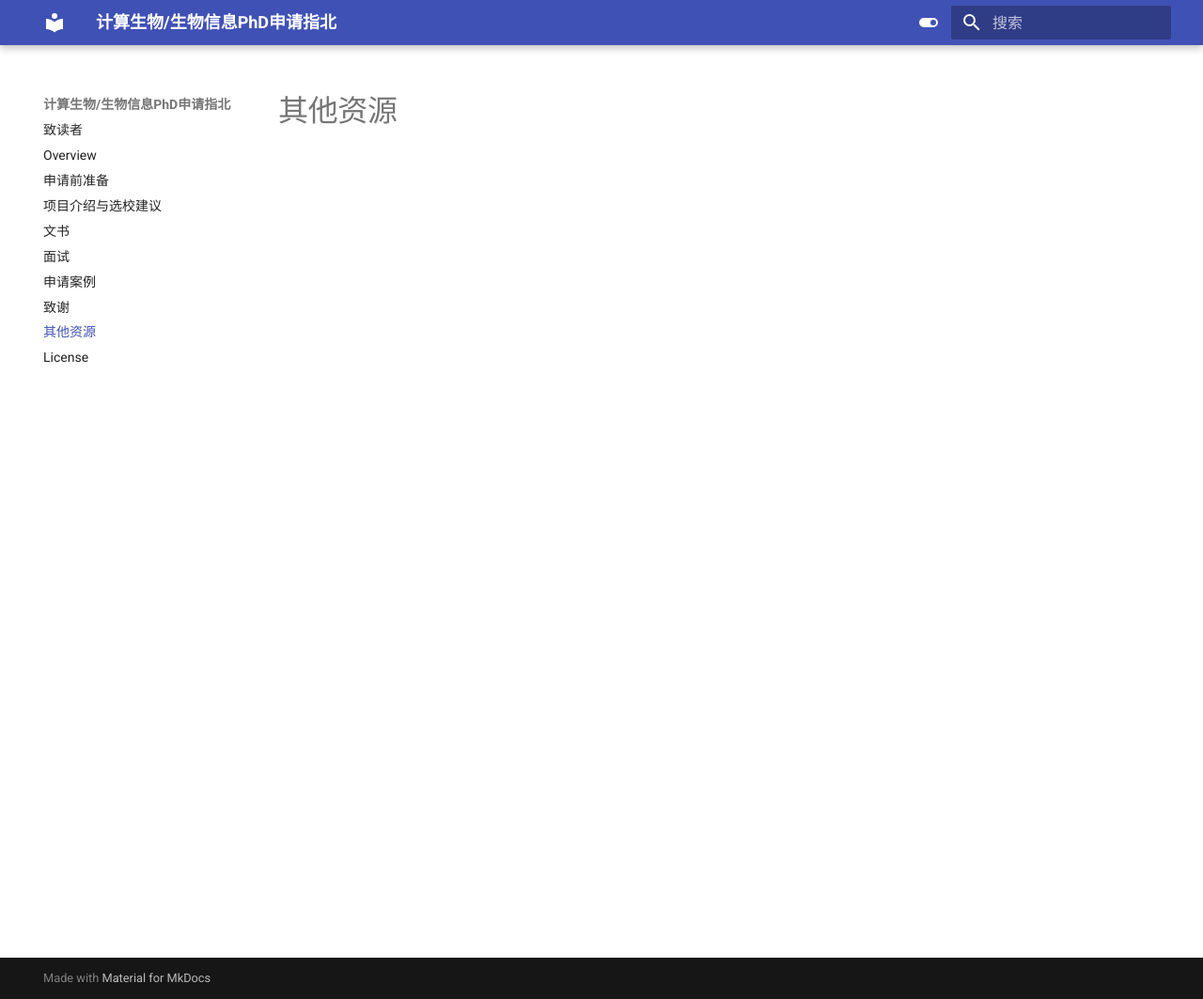
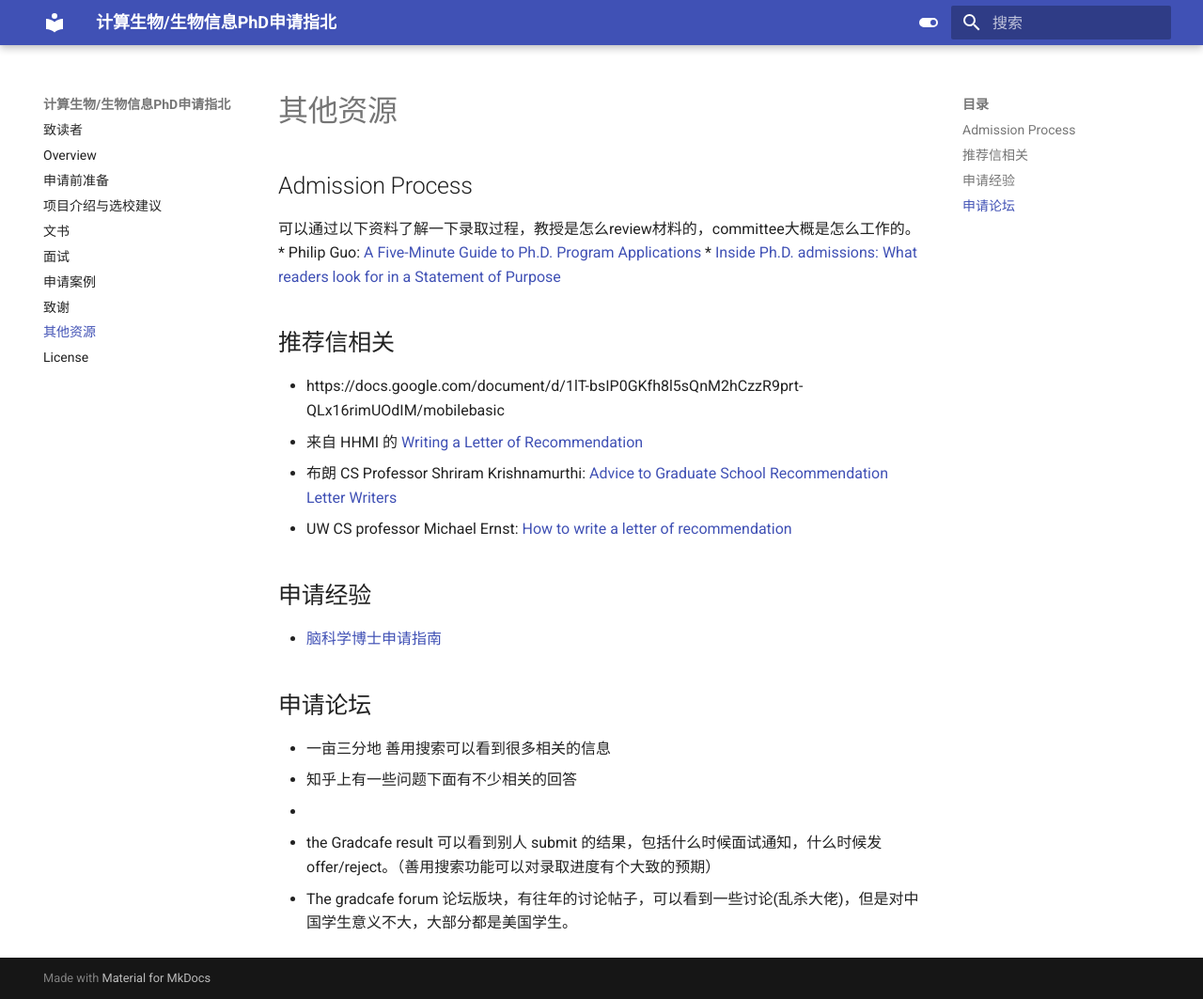
Before and after one commit to CompBio-PhD-cn/handbook, an MkDocs documentation site: the page built from docs/other_resource.md, in a window 1280 px wide and 1063 px high. Shown: the whole window at 94% size. Built offline with MkDocs 1.6.1 and Material for MkDocs 9.7.7, drawn with Linux system fonts in a browser that asks for light colours.

Commit message:
add resources and PS

```diff
--- a/docs/other_resource.md
+++ b/docs/other_resource.md
@@ -1 +1,25 @@
 # 其他资源
+
+## Admission Process
+可以通过以下资料了解一下录取过程，教授是怎么review材料的，committee大概是怎么工作的。
+* Philip Guo: [A Five-Minute Guide to Ph.D. Program Applications](https://pg.ucsd.edu/PhD-application-tips.htm)
+* [Inside Ph.D. admissions: What readers look for in a Statement of Purpose](https://nschneid.medium.com/inside-ph-d-admissions-what-readers-look-for-in-a-statement-of-purpose-3db4e6081f80)
+
+
+## 推荐信相关
+
+* https://docs.google.com/document/d/1lT-bsIP0GKfh8l5sQnM2hCzzR9prt-QLx16rimUOdIM/mobilebasic
+* 来自 HHMI 的 [Writing a Letter of Recommendation](https://www.bu.edu/best/files/2015/04/Writing-a-Letter-of-Recommendation-HowardHugues.pdf)
+* 布朗 CS Professor Shriram Krishnamurthi: [Advice to Graduate School Recommendation Letter Writers](https://cs.brown.edu/~sk/Memos/Grad-School-Recos/)
+* UW CS professor Michael Ernst: [How to write a letter of recommendation](https://homes.cs.washington.edu/~mernst/advice/write-recommendation.html)
+
+
+## 申请经验
+* [脑科学博士申请指南](https://brainphd-cn.github.io/handbook/)
+## 申请论坛
+
+* 一亩三分地 善用搜索可以看到很多相关的信息
+* 知乎上有一些问题下面有不少相关的回答
+  *
+* the Gradcafe result 可以看到别人 submit 的结果，包括什么时候面试通知，什么时候发 offer/reject。（善用搜索功能可以对录取进度有个大致的预期）
+* The gradcafe forum 论坛版块，有往年的讨论帖子，可以看到一些讨论(乱杀大佬)，但是对中国学生意义不大，大部分都是美国学生。
```
Also changed, not shown: docs/PS_CV.md (+5 -1 lines), docs/Preparation.md (+3 -1 lines), docs/Program_list.md (+2 -0 lines), docs/interview.md (+0 -1 lines), docs/preface.md (+7 -4 lines).
